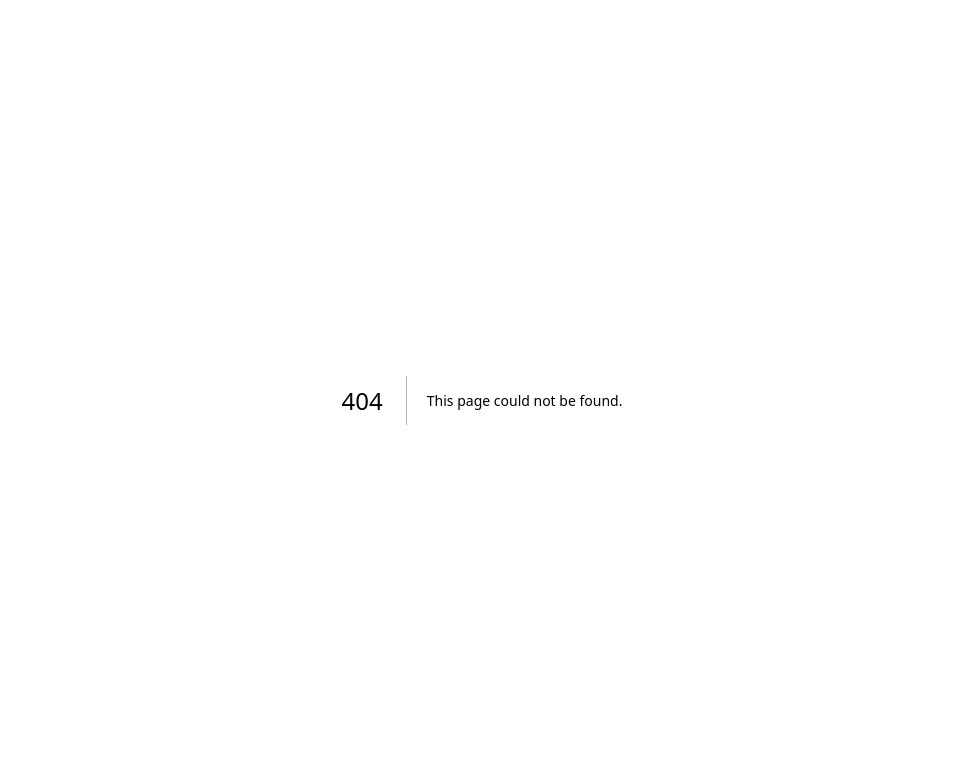
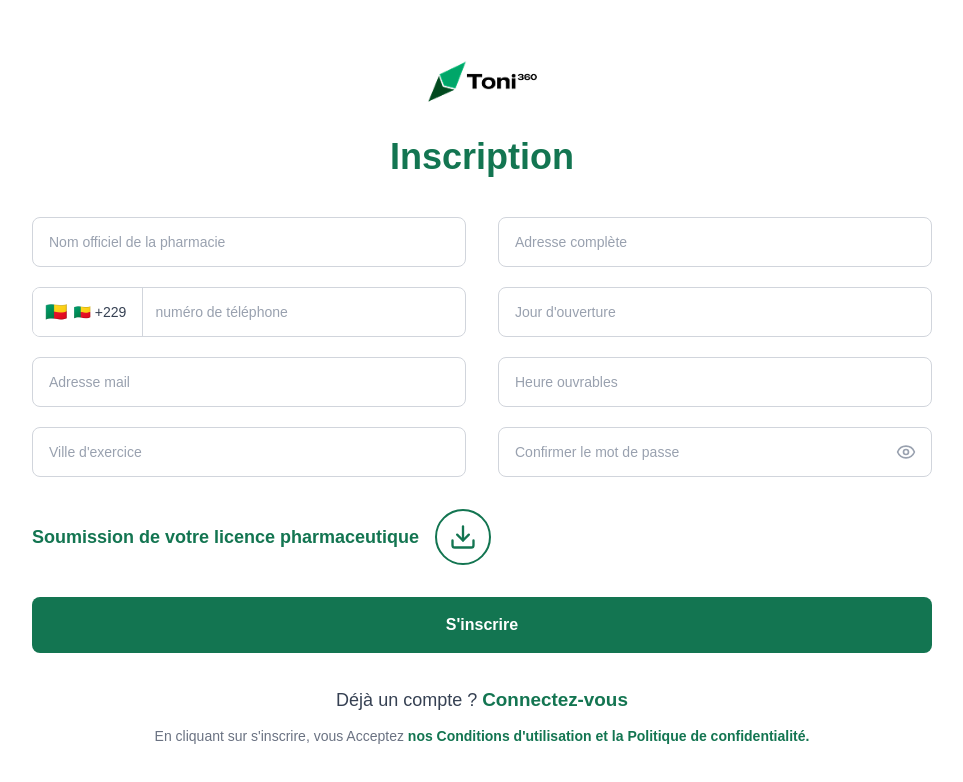
Before and after one commit to NorlanCoder/toni360-frontend, a Next.js app: page /partenaire/inscription in a window 1280 px wide. Before the commit this address had no page. Shown: the top 782 px of the page, without its empty margins (158-1121 px from the left). Built offline with nearby package versions, Linux system fonts and the light colour scheme.

Commit message:
feat: add partner registration page

```diff
--- /dev/null
+++ b/app/partenaire/inscription/page.tsx
@@ -0,0 +1,262 @@
+"use client";
+
+import { useState, useRef } from "react";
+import { Eye, EyeOff, Download } from "lucide-react";
+import Link from "next/link";
+import Image from "next/image";
+import { COUNTRY_CODES } from "@/lib/countryCodes";
+
+export default function DevenirPartenairePage() {
+  const [showPassword, setShowPassword] = useState(false);
+  const [fileName, setFileName] = useState("");
+  const fileInputRef = useRef<HTMLInputElement>(null);
+
+  const beninCode = COUNTRY_CODES.find((c) => c.code === "+229") || COUNTRY_CODES[0];
+
+  const [formData, setFormData] = useState({
+    nomPharmacie: "",
+    adresseComplete: "",
+    indicatif: beninCode.code,
+    telephone: "",
+    jourOuverture: "",
+    email: "",
+    heureOuvrables: "",
+    villeExercice: "",
+    confirmPassword: "",
+    licence: null as File | null,
+  });
+
+  const handleSubmit = (e: React.FormEvent) => {
+    e.preventDefault();
+    console.log("Form submitted:", formData);
+  };
+
+  const handleFileChange = (e: React.ChangeEvent<HTMLInputElement>) => {
+    const file = e.target.files?.[0];
+    if (file) {
+      setFileName(file.name);
+      setFormData({ ...formData, licence: file });
+    }
+  };
+
+  return (
+    <div className="min-h-screen flex items-center justify-center bg-white px-4 py-12">
+      <div className="w-full max-w-[900px] flex flex-col items-center">
+        {/* Logo */}
+        <div className="mb-4">
+          <Image
+            src="/images/logo.png"
+            alt="Toni360"
+            width={150}
+            height={55}
+            className="mx-auto"
+            priority
+          />
+        </div>
+
+        {/* Titre */}
+        <h1
+          className="text-4xl font-bold text-center mb-10"
+          style={{ color: "#137551" }}
+        >
+          Inscription
+        </h1>
+
+        {/* Formulaire */}
+        <form onSubmit={handleSubmit} className="w-full">
+          {/* Grille deux colonnes */}
+          <div className="grid grid-cols-1 md:grid-cols-2 gap-x-8 gap-y-5">
+            {/* Nom officiel de la pharmacie */}
+            <div>
+              <input
+                type="text"
+                placeholder="Nom officiel de la pharmacie"
+                value={formData.nomPharmacie}
+                onChange={(e) =>
+                  setFormData({ ...formData, nomPharmacie: e.target.value })
+                }
+                className="w-full px-4 py-3.5 border border-gray-300 rounded-lg focus:outline-none focus:ring-2 focus:ring-[#137551] text-gray-700 text-sm placeholder-gray-400"
+              />
+            </div>
+
+            {/* Adresse complète */}
+            <div>
+              <input
+                type="text"
+                placeholder="Adresse complète"
+                value={formData.adresseComplete}
+                onChange={(e) =>
+                  setFormData({ ...formData, adresseComplete: e.target.value })
+                }
+                className="w-full px-4 py-3.5 border border-gray-300 rounded-lg focus:outline-none focus:ring-2 focus:ring-[#137551] text-gray-700 text-sm placeholder-gray-400"
+              />
+            </div>
+
+            {/* Téléphone avec indicatif +229 */}
+            <div className="flex items-center border border-gray-300 rounded-lg overflow-hidden focus-within:ring-2 focus-within:ring-[#137551]">
+              <div className="flex items-center gap-1.5 px-3 border-r border-gray-300 bg-white">
+                <span className="text-lg leading-none">{beninCode.flag}</span>
+                <select
+                  value={formData.indicatif}
+                  onChange={(e) =>
+                    setFormData({ ...formData, indicatif: e.target.value })
+                  }
+                  className="bg-transparent text-sm text-gray-700 focus:outline-none py-3.5 pr-1 appearance-none cursor-pointer"
+                  style={{ minWidth: "52px" }}
+                >
+                  {COUNTRY_CODES.map((c) => (
+                    <option key={c.code} value={c.code}>
+                      {c.flag} {c.code}
+                    </option>
+                  ))}
+                </select>
+              </div>
+              <input
+                type="tel"
+                placeholder="numéro de téléphone"
+                value={formData.telephone}
+                onChange={(e) =>
+                  setFormData({ ...formData, telephone: e.target.value })
+                }
+                className="flex-1 px-3 py-3.5 focus:outline-none text-gray-700 text-sm placeholder-gray-400"
+              />
+            </div>
+
+            {/* Jour d'ouverture */}
+            <div>
+              <input
+                type="text"
+                placeholder="Jour d'ouverture"
+                value={formData.jourOuverture}
+                onChange={(e) =>
+                  setFormData({ ...formData, jourOuverture: e.target.value })
+                }
+                className="w-full px-4 py-3.5 border border-gray-300 rounded-lg focus:outline-none focus:ring-2 focus:ring-[#137551] text-gray-700 text-sm placeholder-gray-400"
+              />
+            </div>
+
+            {/* Adresse mail */}
+            <div>
+              <input
+                type="email"
+                placeholder="Adresse mail"
+                value={formData.email}
+                onChange={(e) =>
+                  setFormData({ ...formData, email: e.target.value })
+                }
+                className="w-full px-4 py-3.5 border border-gray-300 rounded-lg focus:outline-none focus:ring-2 focus:ring-[#137551] text-gray-700 text-sm placeholder-gray-400"
+              />
+            </div>
+
+            {/* Heure ouvrables */}
+            <div>
+              <input
+                type="text"
+                placeholder="Heure ouvrables"
+                value={formData.heureOuvrables}
+                onChange={(e) =>
+                  setFormData({ ...formData, heureOuvrables: e.target.value })
+                }
+                className="w-full px-4 py-3.5 border border-gray-300 rounded-lg focus:outline-none focus:ring-2 focus:ring-[#137551] text-gray-700 text-sm placeholder-gray-400"
+              />
+            </div>
+
+            {/* Ville d'exercice */}
+            <div>
+              <input
+                type="text"
+                placeholder="Ville d&#39;exercice"
+                value={formData.villeExercice}
+                onChange={(e) =>
+                  setFormData({ ...formData, villeExercice: e.target.value })
+                }
+                className="w-full px-4 py-3.5 border border-gray-300 rounded-lg focus:outline-none focus:ring-2 focus:ring-[#137551] text-gray-700 text-sm placeholder-gray-400"
+              />
+            </div>
+
+            {/* Confirmer le mot de passe */}
+            <div className="relative flex items-center">
+              <input
+                type={showPassword ? "text" : "password"}
+                placeholder="Confirmer le mot de passe"
+                value={formData.confirmPassword}
+                onChange={(e) =>
+                  setFormData({ ...formData, confirmPassword: e.target.value })
+                }
+                className="w-full px-4 py-3.5 pr-12 border border-gray-300 rounded-lg focus:outline-none focus:ring-2 focus:ring-[#137551] text-gray-700 text-sm placeholder-gray-400"
+              />
+              <button
+                type="button"
+                onClick={() => setShowPassword(!showPassword)}
+                className="absolute right-4 text-gray-400 hover:text-gray-600"
+              >
+                {showPassword ? <EyeOff size={20} /> : <Eye size={20} />}
+              </button>
+            </div>
+          </div>
+
+          {/* Soumission licence pharmaceutique */}
+          <div className="mt-8 flex items-center justify-start gap-4">
+            <span className="text-lg font-semibold" style={{ color: "#137551" }}>
+              Soumission de votre licence pharmaceutique
+            </span>
+            <button
+              type="button"
+              onClick={() => fileInputRef.current?.click()}
+              className="w-14 h-14 rounded-full flex items-center justify-center border-2 transition hover:opacity-80"
+              style={{ borderColor: "#137551", color: "#137551" }}
+              title="Télécharger votre licence"
+            >
+              <Download size={28} />
+            </button>
+            <input
+              ref={fileInputRef}
+              type="file"
+              accept=".pdf,.jpg,.jpeg,.png"
+              onChange={handleFileChange}
+              className="hidden"
+            />
+          </div>
+          {fileName && (
+            <p className="text-center text-xs text-gray-500 mt-1">{fileName}</p>
+          )}
+
+          {/* Bouton S'inscrire */}
+          <div className="mt-8">
+            <button
+              type="submit"
+              className="w-full py-4 text-white font-bold text-base rounded-lg transition hover:opacity-90"
+              style={{ backgroundColor: "#137551" }}
+            >
+              S&apos;inscrire
+            </button>
+          </div>
+        </form>
+
+        {/* Lien connexion */}
+        <p className="text-center mt-8 text-lg text-gray-700">
+          Déjà un compte ?{" "}
+          <Link
+            href="/connexion"
+            className="font-bold hover:underline"
+            style={{ color: "#137551", fontSize: "1.18rem" }}
+          >
+            Connectez-vous
+          </Link>
+        </p>
+
+        {/* Texte légal */}
+        <p className="text-center mt-3 text-sm text-gray-500">
+          En cliquant sur s&apos;inscrire, vous Acceptez{" "}
+          <Link
+            href="/return-policy"
+            className="font-semibold hover:underline"
+            style={{ color: "#137551" }}
+          >
+            nos Conditions d&apos;utilisation et la Politique de confidentialité.
+          </Link>
+        </p>
+      </div>
+    </div>
+  );
+}
```
Also changed, not shown: app/clients/about/page.tsx (renamed from app/about/page.tsx), app/clients/connexion/page.tsx (renamed from app/connexion/page.tsx), app/clients/contact/page.tsx (renamed from app/contact/page.tsx), app/clients/dashboard/cart/checkout/page.tsx (renamed from app/dashboard/cart/checkout/page.tsx), app/clients/dashboard/cart/page.tsx (renamed from app/dashboard/cart/page.tsx), app/clients/faq/page.tsx (renamed from app/faq/page.tsx), app/clients/inscription/page.tsx (renamed from app/inscription/page.tsx), app/clients/notifications/page.tsx (renamed from app/notifications/page.tsx), app/clients/privacy/page.tsx (renamed from app/privacy/page.tsx), app/clients/profil/page.tsx (renamed from app/profil/page.tsx), app/clients/return-policy/page.tsx (renamed from app/return-policy/page.tsx).
